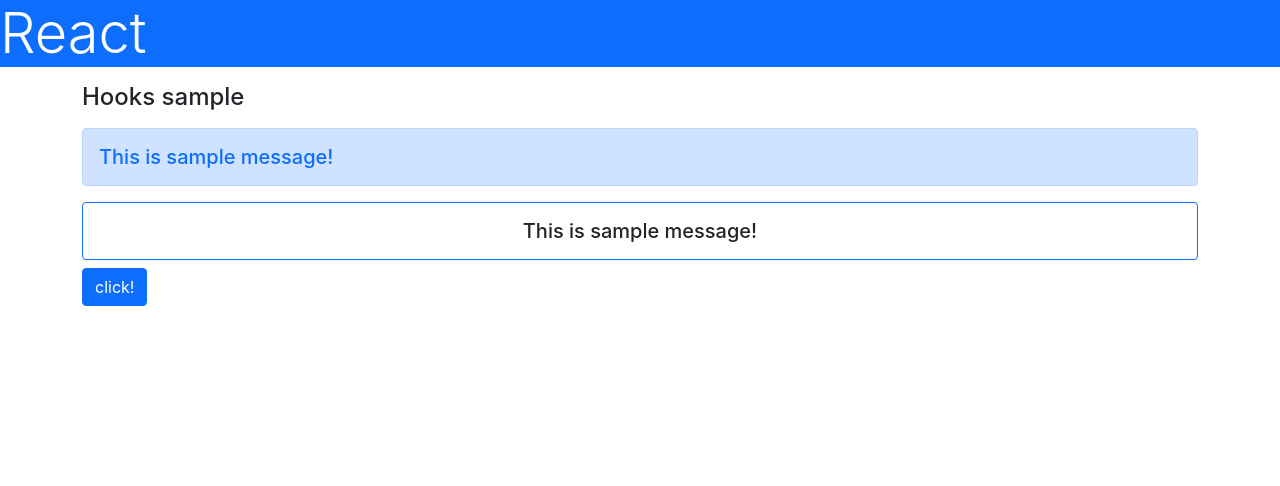
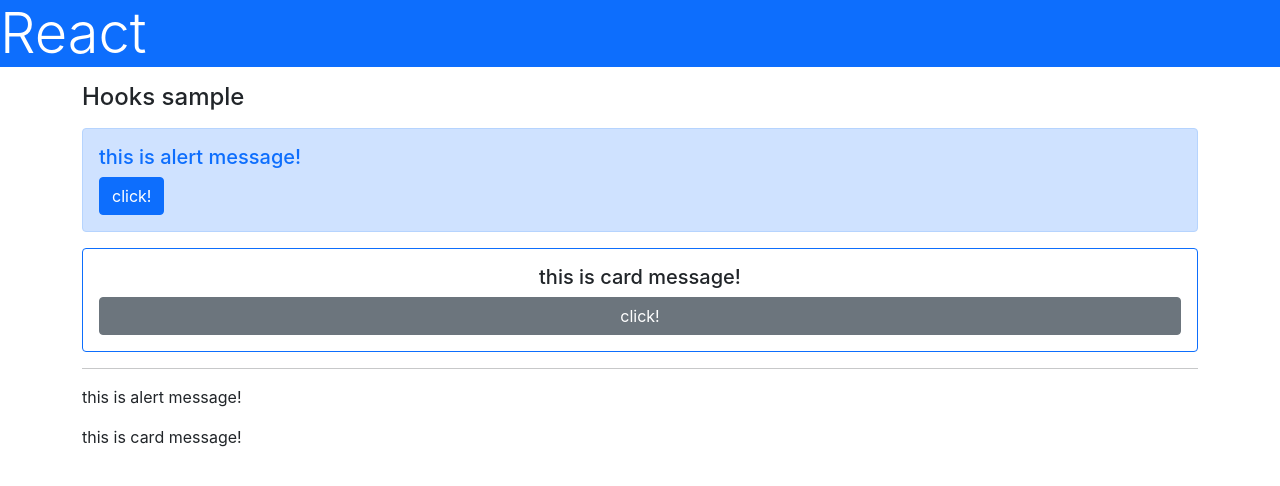
Before and after one commit to Ha-ji-me/learning-react-hooks, a React (Create React App) app: page / in a window 1280 px wide. Shown: the top 486 px of the page. Built offline with nearby package versions, Linux system fonts and the light colour scheme.

Commit message:
4-2/hooks: 親子で双方向に値を受けわたす, stateとpropsを利用する

```diff
--- a/src/Card.jsx
+++ b/src/Card.jsx
@@ -2,33 +2,67 @@
 import './App.css';
 
 function AlertMessage(props) {
+  const data = ["hello!", "welcome!", "goodby!"];
+
+  const actionAlert = () => {
+    const re = data[Math.floor(Math.random() * data.length)];
+    props.setAlert('message: "' + re + '" .');
+  }
+
   return <div className="alert alert-primary h5 text-primary">
-    {props.message}
+    {/* {props.message} */}
+    <h5>{props.alert}</h5>
+    <button onClick={actionAlert} className="btn btn-primary">
+      click!
+    </button>
   </div>
 }
 
 function CardMessage(props) {
+  const [count, setCount] = useState(0);
+
+  const actionCard = () => {
+    setCount(count + 1);
+    props.setCard("card counter: " + count + "count.");
+  }
+
   return <div className="card p-3 h5 border-primary text-center">
-    {props.message}
+    {/* {props.message} */}
+    <h5>{props.card}</h5>
+    <button onClick={actionCard} className="btn btn-secondary">
+      click!
+    </button>
   </div>
 }
 
 function Card() {
-  const [msg, setMsg] = useState('This is sample message!');
+  // const [msg, setMsg] = useState('This is sample message!');
 
-  const doAction = () => {
-    let response = window.prompt('type your name!');
-    setMsg("hello!" + response + "!");
-  }
+  // const doAction = () => {
+  //   let response = window.prompt('type your name!');
+  //   setMsg("hello!" + response + "!");
+  // }
+
+  {/* ①stateの作成 */}
+  const [alert, setAlert] = useState("this is alert message!");
+  const [card, setCard] = useState("this is card message!");
 
   return (
     <div>
       <h1 className="bg-primary text-white display-4">React</h1>
       <div className="container">
         <h4 className="my-3">Hooks sample</h4>
-        <AlertMessage message={msg} />
+        {/* <AlertMessage message={msg} />
         <CardMessage message={msg} />
-        <button onClick={doAction} className="btn btn-primary">click!</button>
+        <button onClick={doAction} className="btn btn-primary">click!</button> */}
+        {/* ②stateの値をpropsとして子に渡す */}
+        <AlertMessage alert={alert} setAlert={setAlert} />
+        <CardMessage card={card} setCard={setCard} />
+        <hr />
+        <div className="text-right">
+          <p>{alert}</p>
+          <p>{card}</p>
+        </div>
       </div>
     </div>
   )
```
